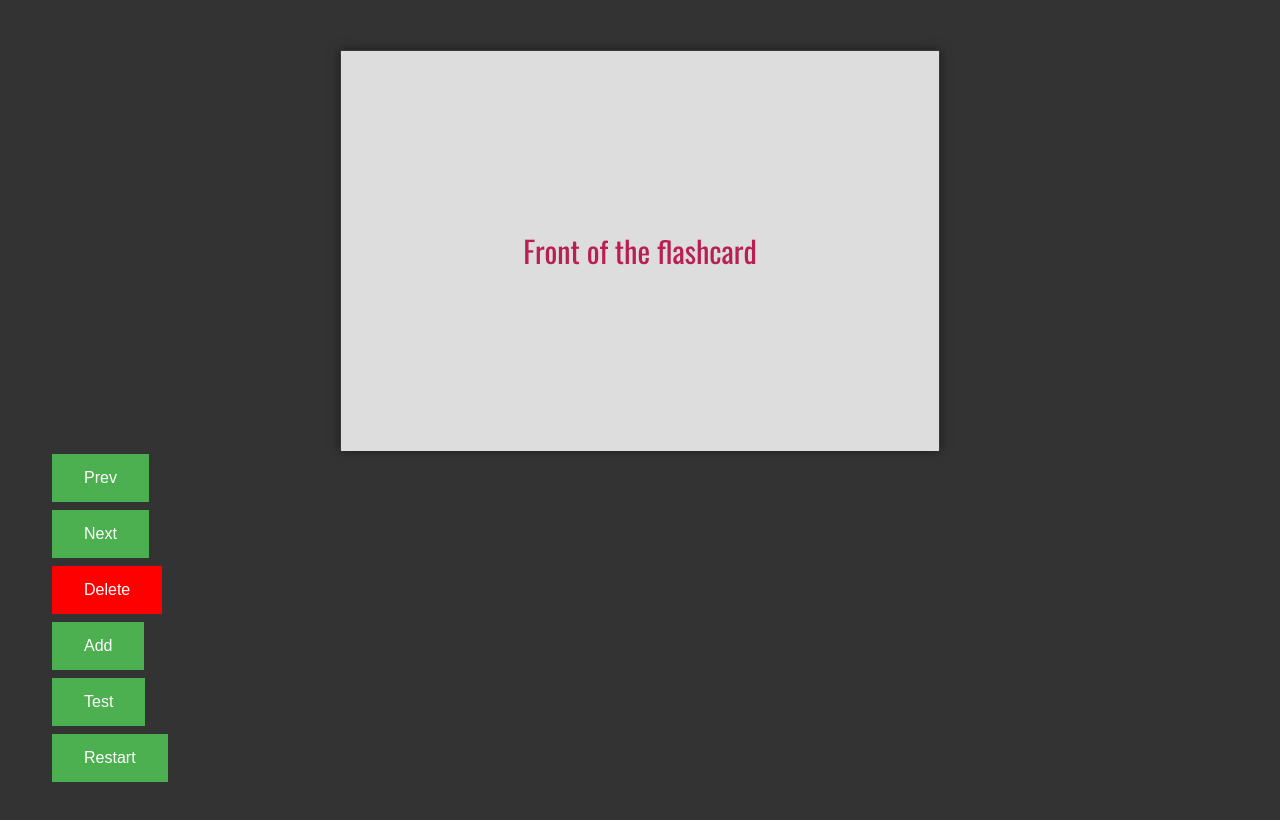
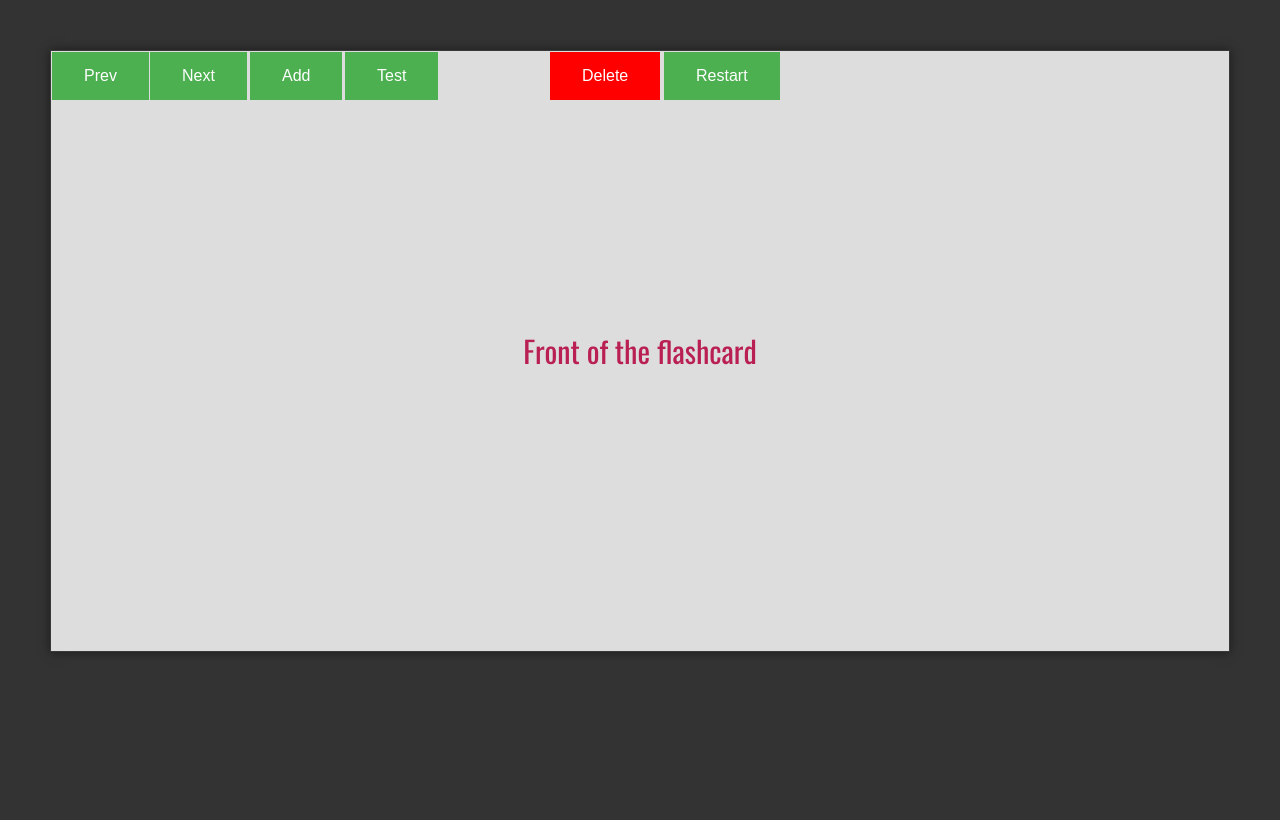
Before and after one commit to Deckins/FlashCard, a React (Create React App) app: page / in a window 1280 px wide. Shown: the top 820 px of the page. Built offline with nearby package versions, Linux system fonts and the light colour scheme.

Commit message:
fix button

```diff
--- a/src/App.js
+++ b/src/App.js
@@ -1,14 +1,14 @@
 import React, { Component } from 'react';
 import './App.css';
 import FlashCard from './FlashCard/FlashCard';
-import Button from './Image/Button';
+import Button from './Button/Button';
 
 class App extends Component {
   render() {
     return (
       <div>
+        <Button/>
         <FlashCard/>
-        <Button/>
       </div>
     );
   }
--- /dev/null
+++ b/src/Button/Add.css
@@ -0,0 +1,14 @@
+.Add {
+  background-color: #4CAF50;
+  border: none;
+  color: white;
+  padding: 15px 32px;
+  text-align: center;
+  text-decoration: none;
+  display: inline-block;
+  font-size: 16px;
+  margin: 2px 2px;
+  cursor: pointer;
+  position: absolute;
+  Margin-left: 200px;
+}
--- /dev/null
+++ b/src/Button/Button.js
@@ -0,0 +1,46 @@
+import React, { Component } from 'react';
+import './Add.css';
+import './Next.css';
+import './Prev.css';
+import './Delete.css';
+import './Restart.css';
+import './Test.css';
+
+class Button extends Component {
+    render() {
+
+        return(
+        <div>
+
+
+            <div>
+                <button class="Prev">Prev </button>
+            </div>
+
+            <div>
+                <button class="Next">Next</button>
+            </div>
+
+            <div>
+                <button class="Add">Add</button>
+            </div>
+
+            <div>
+                <button class="Test">Test</button>
+            </div>
+
+            <div>
+                <button class="Restart">Restart</button>
+            </div>
+
+            <div>
+                <button class="Delete">Delete</button>
+            </div>
+
+
+
+        </div>
+        );
+    }
+}
+export default Button;
--- /dev/null
+++ b/src/Button/Delete.css
@@ -0,0 +1,14 @@
+.Delete{
+  background-color: red;
+  border: none;
+  color: white;
+  padding: 15px 32px;
+  text-align: center;
+  text-decoration: none;
+  display: inline-block;
+  font-size: 16px;
+  margin: 2px 2px;
+  cursor: pointer;
+  position: absolute;
+  margin-left: 500px;
+}
--- /dev/null
+++ b/src/Button/Next.css
@@ -0,0 +1,14 @@
+.Next {
+  background-color: #4CAF50;
+  border: none;
+  color: white;
+  padding: 15px 32px;
+  text-align: center;
+  text-decoration: none;
+  display: inline-block;
+  font-size: 16px;
+  margin: 2px 2px;
+  cursor: pointer;
+  position: absolute;
+  Margin-left: 100px;
+}
--- /dev/null
+++ b/src/Button/Prev.css
@@ -0,0 +1,14 @@
+.Prev{
+  background-color: #4CAF50;
+  border: none;
+  color: white;
+  padding: 15px 32px;
+  text-align: center;
+  text-decoration: none;
+  display: inline-block;
+  font-size: 16px;
+  margin: 2px 2px;
+  cursor: pointer;
+  position: absolute;
+  Margin-left: 2px;
+}
--- /dev/null
+++ b/src/Button/Restart.css
@@ -0,0 +1,14 @@
+.Restart{
+  background-color: #4CAF50;
+  border: none;
+  color: white;
+  padding: 15px 32px;
+  text-align: center;
+  text-decoration: none;
+  display: inline-block;
+  font-size: 16px;
+  margin: 2px 2px;
+  cursor: pointer;
+  position: absolute;
+  Margin-left: 614px;
+}
--- /dev/null
+++ b/src/Button/Test.css
@@ -0,0 +1,14 @@
+.Test {
+  background-color: #4CAF50;
+  border: none;
+  color: white;
+  padding: 15px 32px;
+  text-align: center;
+  text-decoration: none;
+  display: inline-block;
+  font-size: 16px;
+  margin: 2px 2px;
+  cursor: pointer;
+  position: absolute;
+  Margin-left: 295px;
+}
--- a/src/FlashCard/FlashCard.css
+++ b/src/FlashCard/FlashCard.css
@@ -6,21 +6,13 @@
   box-sizing: border-box;
 }
 
-html, body {
+ html{
   background: #333;
   border: 0px;
   width: 100%;
   height: 100%;
-}
-
-html {
   padding: 50px;
   display: table;
-}
-
-body {
-  display: table-cell;
-  vertical-align: middle;
 }
 
 article.flashcard {
@@ -28,10 +20,8 @@ article.flashcard {
   border: 1px rgba(255, 255, 255, 0.03) solid;
   box-shadow: 0px 0px 10px rgba(0, 0, 0, 0.5);
   width: 100%;
-  max-width: 600px;
+  max-width: 6000px;
   height: 100%;
-  max-height: 400px;
-
 }
 
   label {
@@ -44,7 +34,7 @@ article.flashcard {
     display: block;
     font: 30px 'Oswald', sans-serif;
     text-align: center;
-    line-height: 400px;
+    line-height: 600px;
     width: 100%;
     transition: all 0.2s linear 0s;
     overflow: hidden;
```
Also changed, not shown: src/Button/Left.jpg (added), src/Button/Right.jpg (added).
